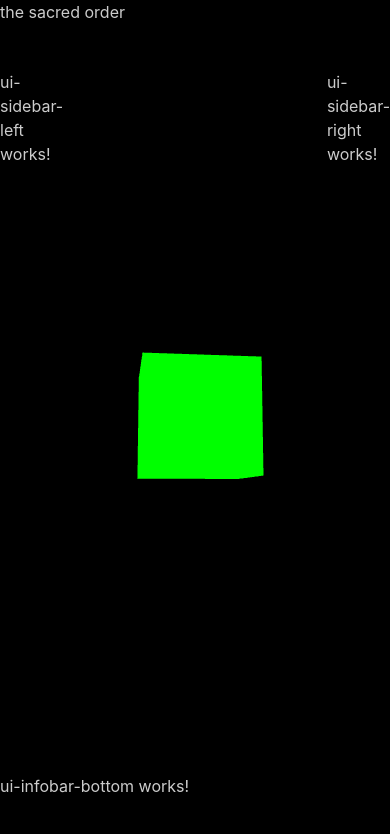
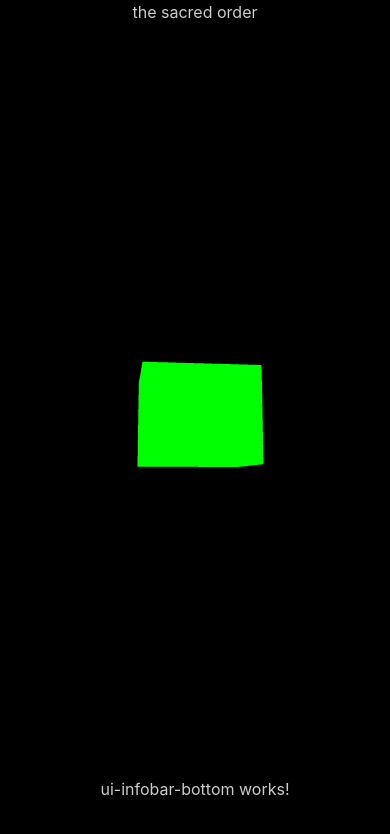
Before and after one commit to faethflex/faethflex, an Angular app: page / in a window 390 px wide. Shown: the top 834 px of the page. Built offline with nearby package versions, Linux system fonts and the light colour scheme.

Commit message:
Updated bootstrapping for the application

```diff
--- a/cloudbuild.yaml
+++ b/cloudbuild.yaml
@@ -4,7 +4,7 @@ steps:
   args: ['install']
 - name: node
   entrypoint: npm
-  args: ['run', 'build:prod', '--openssl-legacy-provider']
+  args: ['run', 'build:prod']
 - name: "gcr.io/cloud-builders/gcloud"
   args: ["app", "deploy"]
 timeout: "1600s"
--- a/src/app/app.component.html
+++ b/src/app/app.component.html
@@ -12,6 +12,6 @@
         <app-ui-sidebar-right></app-ui-sidebar-right>
     </aside>
     <footer class="faeth-footer">
-        <app-ui-infobar-bottom></app-ui-infobar-bottom>
+        <faeth-footer></faeth-footer>
     </footer>
 </div>
--- a/src/app/app.component.scss
+++ b/src/app/app.component.scss
@@ -1,4 +1,5 @@
 .core-grid {
+    text-align: center;
     display: grid;
     height: 100%;
     grid-template:
@@ -27,3 +28,37 @@
 .faeth-footer {
     grid-area: footer;
 }
+
+@media only screen and (max-width: 768px) {
+    .core-grid {
+        display: grid;
+        height: 100%;
+        grid-template:
+        "header" 1fr
+        "faethContent" 10fr
+        "footer" 1fr
+        / 1fr;
+    }
+
+    .faeth-header {
+        grid-area: header;
+    }
+
+    .faeth-leftSide {
+        grid-area: leftSide;
+        display: none;
+    }
+
+    .faeth-content {
+        grid-area: faethContent;
+    }
+
+    .faeth-rightSide {
+        grid-area: rightSide;
+        display: none;
+    }
+
+    .faeth-footer {
+        grid-area: footer;
+    }
+}
--- a/src/app/components/faeth-header/faeth-header.component.ts
+++ b/src/app/components/faeth-header/faeth-header.component.ts
@@ -2,7 +2,8 @@ import {Component, OnInit} from '@angular/core';
 
 @Component({
   selector: 'faeth-header',
-  templateUrl: './faeth-header.component.html'
+  templateUrl: './faeth-header.component.html',
+  styleUrls: ['./faeth-header.component.scss']
 })
 export class FaethHeaderComponent implements OnInit {
 
--- a/src/app/engine/engine.component.html
+++ b/src/app/engine/engine.component.html
@@ -1,3 +1,3 @@
-<div class="engine-wrapper">
+<div #engineWrapper class="engine-wrapper">
   <canvas #rendererCanvas id="renderCanvas"></canvas>
 </div>
--- /dev/null
+++ b/src/app/engine/engine.component.scss
@@ -0,0 +1,13 @@
+.engine-wrapper {
+    width: 100%;
+    height: 100%;
+    #renderCanvas {
+      width: 100%;
+      height: 100%;
+      touch-action: none;
+    }
+
+    #renderCanvas:focus {
+      outline: none;
+    }
+  }
--- a/src/app/engine/engine.component.ts
+++ b/src/app/engine/engine.component.ts
@@ -3,12 +3,16 @@ import {EngineService} from './engine.service';
 
 @Component({
   selector: 'app-engine',
-  templateUrl: './engine.component.html'
+  templateUrl: './engine.component.html',
+  styleUrls: [ './engine.component.scss']
 })
 export class EngineComponent implements OnInit, AfterViewInit {
 
   @ViewChild('rendererCanvas', {static: true})
   public rendererCanvas: ElementRef<HTMLCanvasElement>;
+
+  @ViewChild('engineWrapper', {static: true})
+  public engineWrapper: ElementRef<HTMLDivElement>;
 
   public constructor(private engServ: EngineService) {
   }
@@ -18,7 +22,7 @@ export class EngineComponent implements OnInit, AfterViewInit {
   }
 
   public ngOnInit(): void {
-    this.engServ.createScene(this.rendererCanvas);
+    this.engServ.createScene(this.rendererCanvas, this.engineWrapper);
     this.engServ.animate();
     console.log(this.rendererCanvas);
   }
--- a/src/app/engine/engine.service.ts
+++ b/src/app/engine/engine.service.ts
@@ -22,7 +22,7 @@ export class EngineService implements OnDestroy {
     }
   }
 
-  public createScene(canvas: ElementRef<HTMLCanvasElement>): void {
+  public createScene(canvas: ElementRef<HTMLCanvasElement>, engineWrapper: ElementRef<HTMLDivElement>): void {
     // The first step is to get the reference of the canvas element from our HTML document
     this.canvas = canvas.nativeElement;
 
@@ -31,7 +31,7 @@ export class EngineService implements OnDestroy {
       alpha: true,    // transparent background
       antialias: true // smooth edges
     });
-    this.renderer.setSize(window.innerWidth, window.innerHeight);
+    this.renderer.setSize(engineWrapper.nativeElement.offsetWidth, engineWrapper.nativeElement.offsetHeight);
 
     // create the scene
     this.scene = new THREE.Scene();
--- a/src/app/ui/ui-infobar-bottom/ui-infobar-bottom.component.ts
+++ b/src/app/ui/ui-infobar-bottom/ui-infobar-bottom.component.ts
@@ -1,8 +1,9 @@
 import {Component, OnInit} from '@angular/core';
 
 @Component({
-  selector: 'app-ui-infobar-bottom',
-  templateUrl: './ui-infobar-bottom.component.html'
+  selector: 'faeth-footer',
+  templateUrl: './ui-infobar-bottom.component.html',
+  styleUrls: ['./faeth-footer.component.scss']
 })
 export class UiInfobarBottomComponent implements OnInit {
 
--- a/src/styles/main.scss
+++ b/src/styles/main.scss
@@ -25,25 +25,6 @@ body {
   color: $mainTextColor;
 }
 
-.engine-wrapper {
-  position: absolute;
-  top: 0;
-  right: 0;
-  bottom: 0;
-  left: 0;
-  z-index: 0;
-
-  #renderCanvas {
-    width: 100%;
-    height: 100%;
-    touch-action: none;
-  }
-
-  #renderCanvas:focus {
-    outline: none;
-  }
-}
-
 .ui-wrapper {
   position: absolute;
 
```
Also changed, not shown: src/app/components/faeth-header/faeth-header.component.scss (added), src/app/ui/ui-infobar-bottom/faeth-footer.component.scss (added), 1 other file (tests, documents, lock files or other folders).
